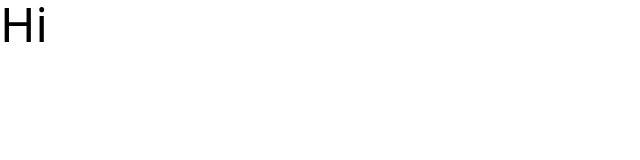
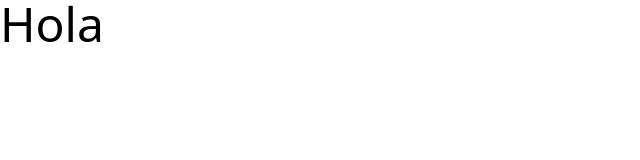
Before and after one commit to sun-28/ScoreFlow, a React (Vite) app in the folder frontend/: page / in a window 1280 px wide. Shown: the top 160 px of the page, without its empty margins (0-640 px from the left). Built offline with nearby package versions, Linux system fonts and the light colour scheme.

Commit message:
testing workflow

```diff
--- a/frontend/src/App.jsx
+++ b/frontend/src/App.jsx
@@ -1,7 +1,7 @@
 import React from "react";
 
 const App = () => {
-  return <div className="text-5xl">Hi</div>;
+  return <div className="text-5xl">Hola</div>;
 };
 
 export default App;
```
